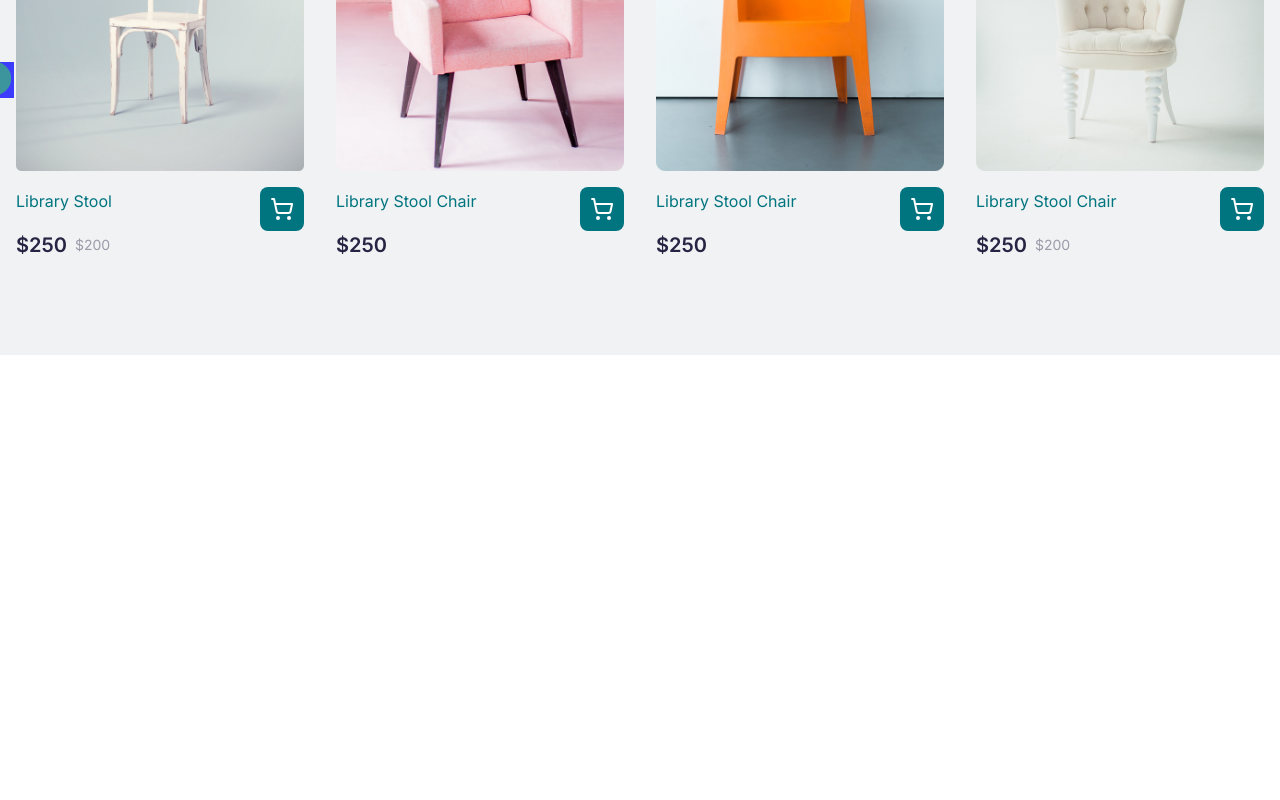
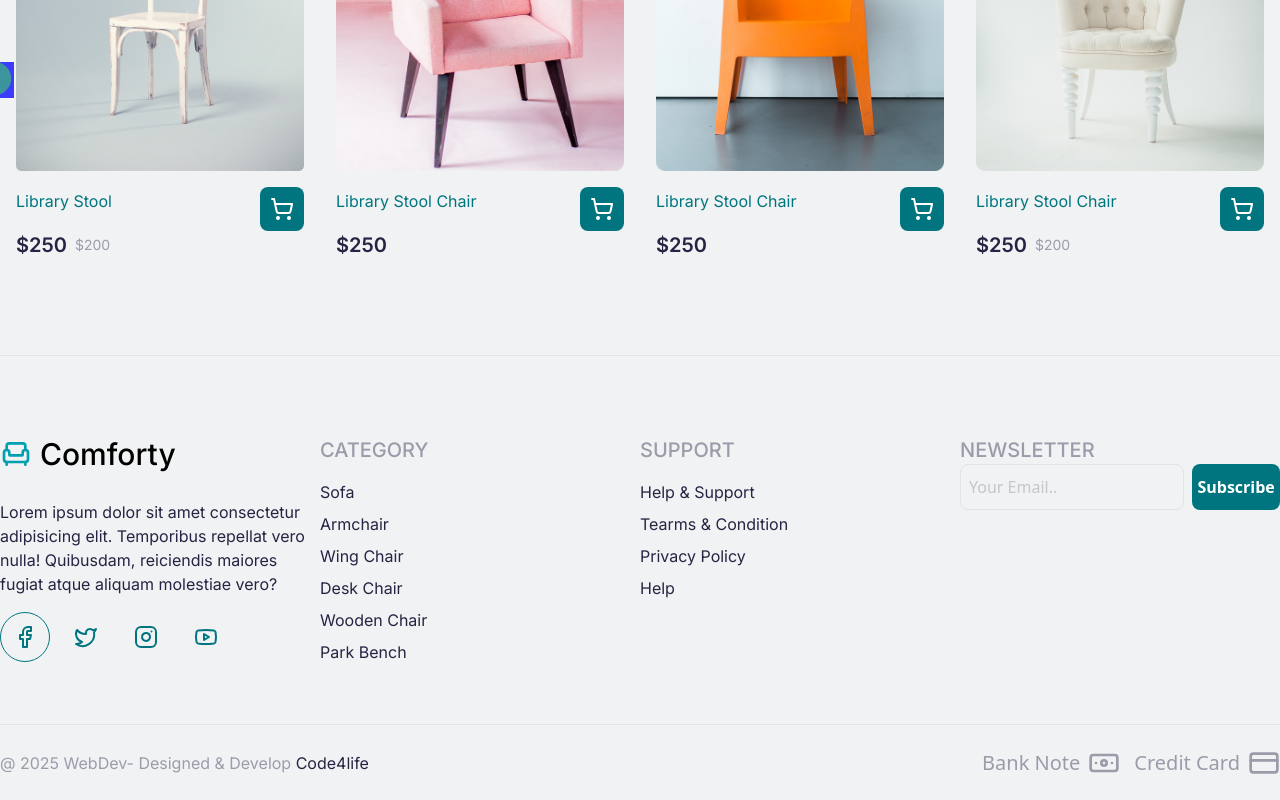
Before and after one commit to Elvisrono/webstar, a React (Vite) app: page / in a window 1280 px wide. Shown: the part 4165-4965 px from the top of the page. Before the commit the page ends 4520 px from the top, so only its background shows below. Built offline with nearby package versions, Linux system fonts and the light colour scheme.

Commit message:
working on footer section

```diff
--- /dev/null
+++ b/src/components/Footer.jsx
@@ -0,0 +1,90 @@
+import { Armchair, Banknote, CreditCard, Facebook, Instagram, Twitter, Youtube } from 'lucide-react'
+import React from 'react'
+import { Link } from 'react-router-dom'
+
+const Footer = () => {
+  return (
+    <footer>
+         <div className="footer_top mx-h-[343px] w-full border-t border-b border-[#e1e3e5] pt-[80px] pb-[60px]">
+                <div className="lg:container mx-auto">
+
+                    <div className="grid grid-cols-4">
+
+                        <div>
+                            {/* logo wrapper  */}
+                            <div className="logo_wrapper mb-7">
+                                <Link to='/' className="text-3xl text-black font-inter font-medium capitalize flex items-center gap-2"><Armchair size='2rem' color="#029fae" /> comforty</Link>
+                            </div>
+
+                            <p className="text-base text-[#272343] font-inter font-normal mb-4 max-w-[350px]">Lorem ipsum dolor sit amet consectetur adipisicing elit. Temporibus repellat vero nulla! Quibusdam, reiciendis maiores fugiat atque aliquam molestiae vero?</p>
+
+                            <div className="footer_social flex items-center gap-3">
+                                <Link className="p-3 rounded-full border-[#007580] inline-block border-[1px]"><Facebook size='1.5rem' color="#007580" /></Link>
+
+
+                                <Link className="p-3 inline-block"><Twitter size='1.5rem' color="#007580" /></Link>
+
+
+                                <Link className="p-3 inline-block"><Instagram size='1.5rem' color="#007580" /></Link>
+
+
+                                <Link className="p-3 inline-block"><Youtube size='1.5rem' color="#007580" /></Link>
+                            </div>
+                        </div>
+
+                        <div className="footer_wrapper">
+                            <h3 className="text-xl text-[#9a9caa] font-inter font-medium uppercase">category</h3>
+                            <ul className="space-y-2 mt-4">
+                                <li><Link className="text-base text-[#272343] font-inter font-normal capitalize">sofa</Link></li>
+                                <li><Link className="text-base text-[#272343] font-inter font-normal capitalize">armchair</Link></li>
+                                <li><Link className="text-base text-[#272343] font-inter font-normal capitalize">wing chair</Link></li>
+                                <li><Link className="text-base text-[#272343] font-inter font-normal capitalize">desk chair</Link></li>
+                                <li><Link className="text-base text-[#272343] font-inter font-normal capitalize">wooden chair</Link></li>
+                                <li><Link className="text-base text-[#272343] font-inter font-normal capitalize">park bench</Link></li>
+                            </ul>
+                        </div>
+
+                        <div className="footer_wrapper">
+                            <h3 className="text-xl text-[#9a9caa] font-inter font-medium uppercase">support</h3>
+                            <ul className="space-y-2 mt-4">
+                                <li><Link className="text-base text-[#272343] font-inter font-normal capitalize">help & support</Link></li>
+                                <li><Link className="text-base text-[#272343] font-inter font-normal capitalize">tearms & condition</Link></li>
+                                <li><Link className="text-base text-[#272343] font-inter font-normal capitalize">privacy policy</Link></li>
+                                <li><Link className="text-base text-[#272343] font-inter font-normal capitalize">help</Link></li>
+                            </ul>
+                        </div>
+
+                        <div className="newsletter">
+                            <h3 className="text-xl text-[#9a9caa] font-inter font-medium uppercase">newsletter</h3>
+                            <form  className="max-w-[424px] w-full flex items-center gap-2">
+                                <input type="email" placeholder="Your Email.." className="max-w-[285px] text-[#9a9caa] w-full h-[46px] border-[#e1e3e5] border-[1px] rounded-lg pl-2" />
+                                <button type="submit" className="text-base text-white font-semibold capitalize w-[127px] h-[46px] bg-[#007580] rounded-lg cursor-pointer">Subscribe</button>
+                            </form>
+                        </div>
+                    </div>
+
+
+
+                </div>
+            </div>
+
+
+            <div className="footer_bottom w-full h-[75px] flex items-center justify-center ">
+                <div className="lg:container mx-auto">
+                    <div className="flex items-center justify-between">
+                        <div>
+                           <p className="text-base text-[#9a9caa] font-normal font-inter">@ 2025 WebDev- Designed & Develop <span className="text-[#272343]">Code4life</span></p>
+                        </div>
+                        <div className="flex items-center gap-3.5">
+                            <p className="flex items-center gap-2 text-[#9a9caa] text-xl">Bank Note <Banknote size='2rem' /></p>
+
+                            <p className="flex items-center gap-2 text-[#9a9caa] text-xl">Credit Card <CreditCard size='2rem' /></p>
+                        </div>
+                    </div>
+                </div>
+            </div>
+    </footer>
+  )
+}
+
+export default Footer
--- a/src/components/Home.jsx
+++ b/src/components/Home.jsx
@@ -7,6 +7,7 @@ import Categories from './Categories'
 import Products from './Products'
 import Client from './Client'
 import Recent from './Recent'
+import Footer from './Footer'
 
 const Home = () => {
   return (
@@ -36,6 +37,7 @@ const Home = () => {
         <div className='w-full flex items-center justify-center pb-[80px] pt-[80px]'>
           <Recent/>
         </div>
+        <Footer />
     </div>
   )
 }
```
